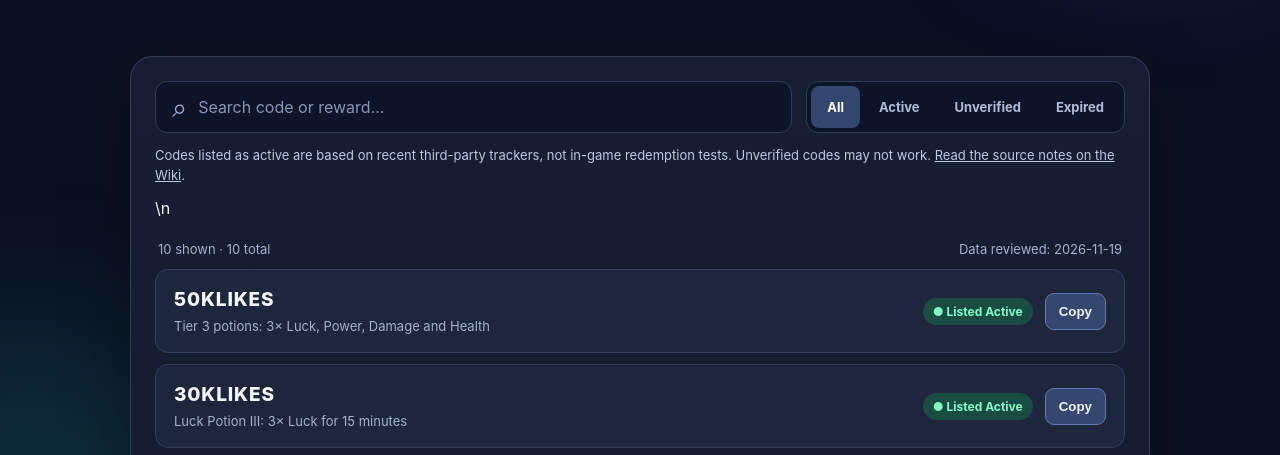
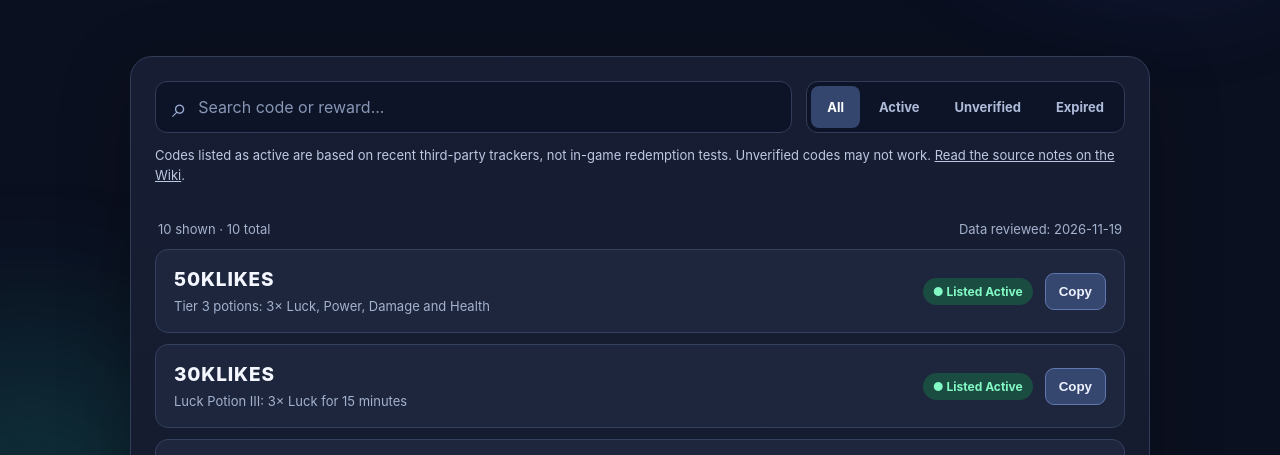
Before and after one commit to Goodaswater365/steal-a-superpower-codes, a plain HTML site: page index.html in a window 1280 px wide. Shown: the part 324-779 px from the top of the page. Drawn offline with Linux system fonts and the light colour scheme.

Commit message:
Fix code status notice markup

```diff
--- a/index.html
+++ b/index.html
@@ -32,7 +32,8 @@
             <button type="button" class="filter" data-status="reported" aria-pressed="false">Unverified</button><button type="button" class="filter" data-status="expired" aria-pressed="false">Expired</button>
           </div>
         </div>
-        <p class="disclaimer" style="color:#bdc8e2;font-size:13px;line-height:1.5">Codes listed as active are based on recent third-party trackers, not in-game redemption tests. Unverified codes may not work. <a href="https://stealasuperpowerwiki.com/codes" target="_blank" rel="noopener noreferrer" style="text-decoration:underline">Read the source notes on the Wiki</a>.</p>\n        <div class="stats"><span id="totalCount">Loading codes...</span><span id="updatedAt"></span></div>
+        <p class="disclaimer" style="color:#bdc8e2;font-size:13px;line-height:1.5">Codes listed as active are based on recent third-party trackers, not in-game redemption tests. Unverified codes may not work. <a href="https://stealasuperpowerwiki.com/codes" target="_blank" rel="noopener noreferrer" style="text-decoration:underline">Read the source notes on the Wiki</a>.</p>
+        <div class="stats"><span id="totalCount">Loading codes...</span><span id="updatedAt"></span></div>
         <div id="codeList" class="code-list" aria-live="polite"></div>
       </section>
       <section class="info">
```
